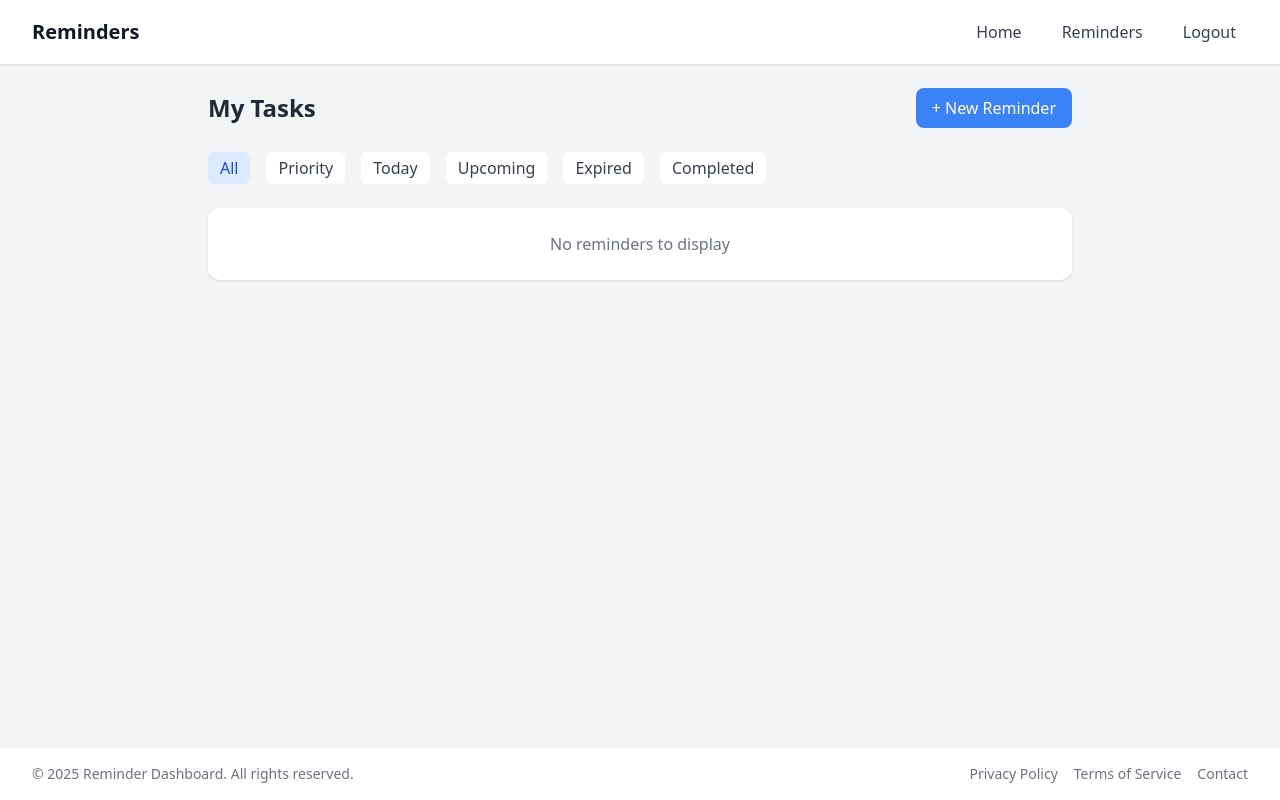
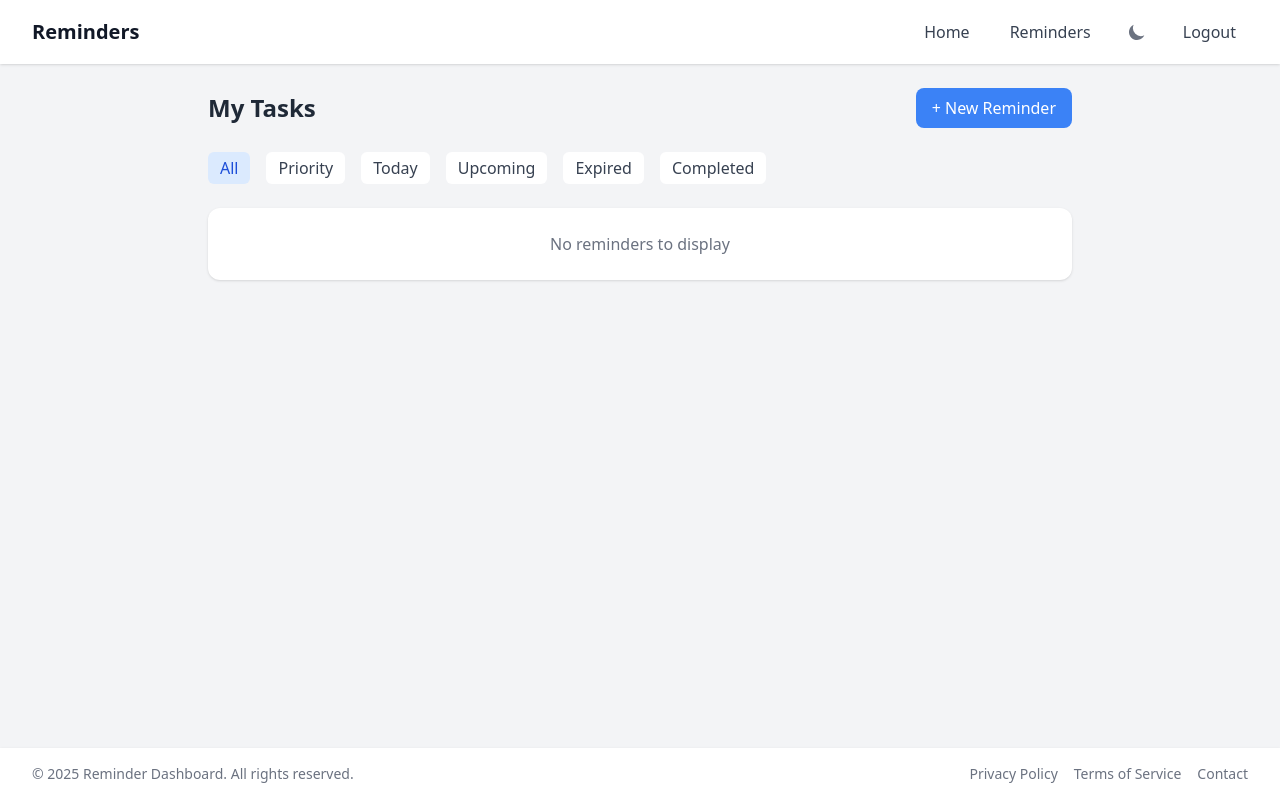
Before and after one commit to vl4d09/pwebs, a Vue app: page /auth in a window 1280 px wide. Both pictures are taken after typing "name@example.com", "Sample123" into the empty fields and a click on the button "Sign In". Built offline with nearby package versions, Linux system fonts and the light colour scheme.

Commit message:
black theme

```diff
--- a/index.html
+++ b/index.html
@@ -4,14 +4,24 @@
   <meta charset="UTF-8" />
   <meta name="viewport" content="width=device-width, initial-scale=1.0" />
   <title>Hello World</title>
+
+  <script>
+
+    const darkMode = localStorage.getItem('darkMode');
+    if (darkMode === 'dark' || (!darkMode && window.matchMedia('(prefers-color-scheme: dark)').matches)) {
+      document.documentElement.classList.add('dark');
+    } else {
+      document.documentElement.classList.remove('dark');
+    }
+  </script>
+
   <!-- Tailwind CSS -->
   <link rel="stylesheet" href="/src/tailwind.css">
 </head>
-<body class="bg-gray-100">
+<body class="bg-gray-100 dark:bg-gray-900">
 
   <div id="app"></div>
 
-  <!-- Include your Vue app script -->
   <script type="module" src="/src/main.js"></script>
 </body>
 </html>
--- a/src/components/AuthPage.vue
+++ b/src/components/AuthPage.vue
@@ -1,5 +1,10 @@
 <template>
-    <div class="min-h-screen flex items-center justify-center bg-gray-100 dark:bg-gray-900 p-4">
+    <div class="min-h-screen flex flex-col items-center justify-center bg-gray-100 dark:bg-gray-900 p-4">
+      <!-- Theme toggle in top-right corner -->
+      <div class="absolute top-4 right-4">
+        <ThemeToggle />
+      </div>
+
       <div class="max-w-md w-full bg-white dark:bg-gray-800 rounded-lg shadow-lg p-8">
         <div class="text-center mb-8">
           <h2 class="text-2xl font-bold text-gray-800 dark:text-white">Welcome to Reminders</h2>
@@ -43,8 +48,13 @@
   </template>
 
   <script>
+  import ThemeToggle from './ui/ThemeToggle.vue';
+
   export default {
     name: 'AuthPage',
+    components: {
+      ThemeToggle
+    },
     data() {
       return {
         email: '',
@@ -53,7 +63,6 @@
     },
     methods: {
       handleLogin() {
-
         localStorage.setItem('user-authenticated', 'true');
         this.$router.push('/reminders');
       }
--- a/src/components/layout/AppHeader.vue
+++ b/src/components/layout/AppHeader.vue
@@ -3,9 +3,10 @@
       <div class="max-w-7xl mx-auto px-4 sm:px-6 lg:px-8">
         <div class="flex items-center justify-between h-16">
           <h1 class="text-xl font-bold text-gray-900 dark:text-white">{{ title }}</h1>
-          <nav class="flex space-x-4">
+          <nav class="flex items-center space-x-4">
             <router-link to="/home" class="text-gray-700 dark:text-gray-300 hover:text-blue-500 dark:hover:text-blue-400 px-3 py-2 rounded-md">Home</router-link>
             <router-link to="/reminders" class="text-gray-700 dark:text-gray-300 hover:text-blue-500 dark:hover:text-blue-400 px-3 py-2 rounded-md">Reminders</router-link>
+            <ThemeToggle />
             <button @click="logout" class="text-gray-700 dark:text-gray-300 hover:text-red-500 dark:hover:text-red-400 px-3 py-2 rounded-md">Logout</button>
           </nav>
         </div>
@@ -14,8 +15,13 @@
   </template>
 
   <script>
+  import ThemeToggle from '../ui/ThemeToggle.vue';
+
   export default {
     name: 'AppHeader',
+    components: {
+      ThemeToggle
+    },
     props: {
       title: {
         type: String,
--- a/src/components/ui/ThemeToggle.vue
+++ b/src/components/ui/ThemeToggle.vue
@@ -0,0 +1,84 @@
+<template>
+    <button
+      @click="toggleTheme"
+      class="rounded-md p-2 focus:outline-none"
+      :title="isDark ? 'Switch to light mode' : 'Switch to dark mode'"
+    >
+      <svg
+        v-if="isDark"
+        class="w-5 h-5 text-yellow-400"
+        fill="currentColor"
+        viewBox="0 0 20 20"
+        xmlns="http://www.w3.org/2000/svg"
+      >
+        <path
+          fill-rule="evenodd"
+          d="M10 2a1 1 0 011 1v1a1 1 0 11-2 0V3a1 1 0 011-1zm4 8a4 4 0 11-8 0 4 4 0 018 0zm-.464 4.95l.707.707a1 1 0 001.414-1.414l-.707-.707a1 1 0 00-1.414 1.414zm2.12-10.607a1 1 0 010 1.414l-.706.707a1 1 0 11-1.414-1.414l.707-.707a1 1 0 011.414 0zM17 11a1 1 0 100-2h-1a1 1 0 100 2h1zm-7 4a1 1 0 011 1v1a1 1 0 11-2 0v-1a1 1 0 011-1zM5.05 6.464A1 1 0 106.465 5.05l-.708-.707a1 1 0 00-1.414 1.414l.707.707zm1.414 8.486l-.707.707a1 1 0 01-1.414-1.414l.707-.707a1 1 0 011.414 1.414zM4 11a1 1 0 100-2H3a1 1 0 000 2h1z"
+          clip-rule="evenodd"
+        />
+      </svg>
+
+      <svg
+        v-else
+        class="w-5 h-5 text-gray-500"
+        fill="currentColor"
+        viewBox="0 0 20 20"
+        xmlns="http://www.w3.org/2000/svg"
+      >
+        <path d="M17.293 13.293A8 8 0 016.707 2.707a8.001 8.001 0 1010.586 10.586z" />
+      </svg>
+    </button>
+  </template>
+
+  <script>
+  import { ref, onMounted, watch } from 'vue';
+
+  export default {
+    name: 'ThemeToggle',
+    setup() {
+      const isDark = ref(false);
+
+      const toggleTheme = () => {
+        isDark.value = !isDark.value;
+        updateTheme();
+        localStorage.setItem('darkMode', isDark.value ? 'dark' : 'light');
+      };
+
+      // Apply the theme to the document
+      const updateTheme = () => {
+        if (isDark.value) {
+          document.documentElement.classList.add('dark');
+        } else {
+          document.documentElement.classList.remove('dark');
+        }
+      };
+
+      onMounted(() => {
+        const savedTheme = localStorage.getItem('darkMode');
+        if (savedTheme) {
+          isDark.value = savedTheme === 'dark';
+        } else {
+          // If not in localStorage, check system preference
+          isDark.value = window.matchMedia('(prefers-color-scheme: dark)').matches;
+        }
+        updateTheme();
+
+        window.matchMedia('(prefers-color-scheme: dark)').addEventListener('change', e => {
+          if (!localStorage.getItem('darkMode')) {
+            isDark.value = e.matches;
+            updateTheme();
+          }
+        });
+      });
+
+      watch(isDark, () => {
+        updateTheme();
+      });
+
+      return {
+        isDark,
+        toggleTheme
+      };
+    }
+  }
+  </script>
```
